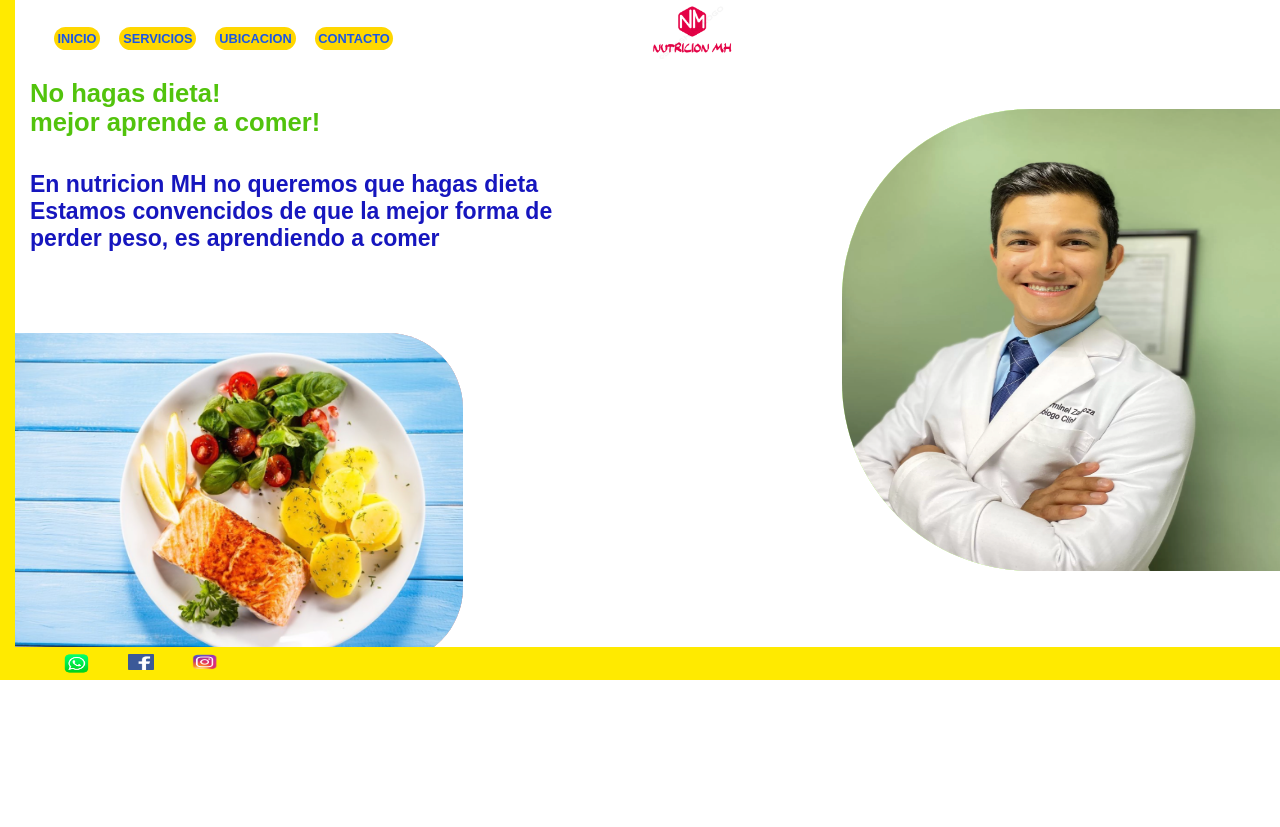
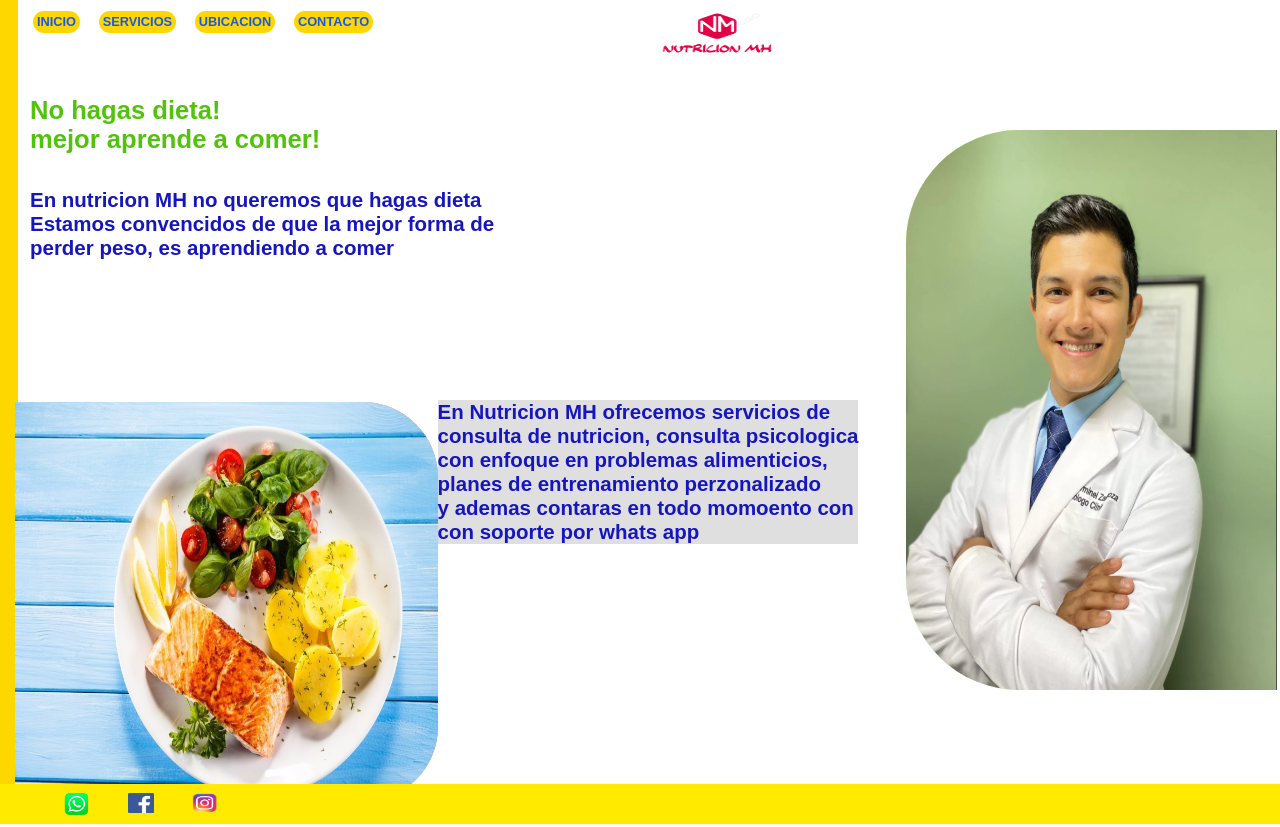
Before and after one commit to Manu3422/nutricionmh, a plain HTML site: page index.html in a window 1280 px wide. Before the commit the page ends 800 px from the top, so only its background shows below. Drawn offline with nearby package versions, Linux system fonts and the light colour scheme.

Commit message:
prueba2
adaptative

```diff
--- a/estiol.css
+++ b/estiol.css
@@ -10,7 +10,7 @@ body {
     padding: 0px;
     border-width: 0;
     background-color: rgba(255, 255, 255, 0.864);
-    height: 660px;
+    height: 100%;
     position: relative;
 
 }
@@ -18,20 +18,24 @@ body {
 
 
 
-#general {
-    margin: 0px;
-    padding: 1mm;
-    width: 2mm;
+.linea {
+    margin: 0%;
+    padding: 0%;
+    width: 5%;
     height: 100%;
-    background-color: rgb(255, 234, 0);
-    position: relative;
+    background-color:  #ffd700;
+    position: absolute;
+    float: right;
+    margin:auto;
+    top: 0%;
+    right:98.6%;
 
 
 
 
 }
 .img-log{
-
+    grid-area: header;
     height: 100%;
     width: 100%;
     float: right;
@@ -39,29 +43,32 @@ body {
     top: 25%;
     left: 25%;
 }
-#logo{
-
-    height: 9%;
-    width: 8%;
+.Encabezado{
+    grid-area: header;
+    height: 50%;
+    width: 11%;
     background-color: rgb(255, 255, 255);
-    margin: 0px;
+    margin: 5px;
     float: right;
     position: absolute;
     top: 0%;
     left: 50%;
+    top: 3%;
+    right: 50%;
 
 }
 
 
-#botones {
+.botones {
+grid-area: header;
 height: 5%;
-width: 40%;
+width: 48%;
 background-color: rgb(255, 255, 255);
 margin: 0px;
 float: right;
 position: absolute;
 top: 3%;
-left: 3.6%;
+right: 50%;
 border-top-left-radius: 10mm;
 border-bottom-left-radius: 10mm;
 border-top-right-radius: 10mm;
@@ -73,7 +80,7 @@ border-bottom-right-radius: 10mm;
 
 
     .btn {
-    margin-right: 1px;
+    margin-right: 8px;
     margin-left: 8px;
     background-color: #ffd700;
     background-size: 1000px;
@@ -129,38 +136,35 @@ border-bottom-right-radius: 10mm;
         padding: 2mm;
     }
 
-
-
     .img-nut {
-
+        grid-area: header;
         height: 100%;
         width: 100%;
       float: right;
         margin:auto;
         top: 25%;
         left: 25%;
-    border-top-left-radius: 50mm;
-    border-bottom-left-radius: 50mm;
+        border-top-left-radius: 30mm;
+        border-bottom-left-radius: 30mm;
+
     }
-
-
 
     #foto1{
         height: 70%;
-        width: 34.5%;
+        width: 29%;
         background-color: lawngreen;
         margin: 10px;
         float: right;
-        border-top-left-radius: 50mm;
-        border-bottom-left-radius: 50mm;
+        border-top-left-radius: 30mm;
+        border-bottom-left-radius: 30mm;
         position: absolute;
         top: 15%;
-        left: 65%;
+        left: 70%;
 }
 
 #foto2{
     height: 50%;
-    width: 35%;
+    width: 33%;
     background-color: rgb(177, 26, 26);
     margin: 10px;
     float: left;
@@ -184,7 +188,7 @@ border-bottom-right-radius: 10mm;
 
 
 
-#texto1{
+.texto1{
     font-family: sans-serif;
     font-size: 30px;
     color: rgb(82, 195, 12);
@@ -198,15 +202,16 @@ border-bottom-right-radius: 10mm;
 
 
     h4{
-    @media screen and {max-width: 350px}
+    @media screen and {max-width: 500px}
     font-size: 2vw;
     }
 
     h5{
         font-size: 2vw;
-        @media screen and {max-width: 350px}
-        font-size: 1.8vw;
+        @media screen and {max-width: 500px}
+        font-size: 1.6vw;
         color: rgb(22, 22, 190);
+        text-align:justify
         }
 
 .pie{
@@ -273,3 +278,51 @@ html {
     width: 50%;
     background-color: rgb(255, 234, 0);
 }
+
+.Cuerpo {
+    grid-area: main;
+    background-color: #201313;
+    font-family: sans-serif;
+    font-size: 30px;
+    position: absolute;
+    float: left;
+    top: 50%;
+    left: 27%;
+
+
+  }
+
+
+.Contenedor {
+    display: grid;
+    gap: auto;
+    /*Estructura para definir columnas como se visualizara en plantilla html*/
+      grid-template:
+      "header"  100px /*Encabezado*/
+      "navbar"  60px  /*Menu*/
+      "main"    100px  /*Cuerpo*/
+      "sidebar" 100px /*Barra Lateral*/
+      "footer"  100px; /*Pie*/
+  }
+
+  /*Visualizacion menor a 600px tamaño del dispositivo movil, se utilizará media query*/
+  @media (min-width: 400px) {
+    .Contenedor {
+
+      grid-template:
+        "header  header" 100% /*Encabezado*/
+        "navbar  navbar" 50%  /*Menu*/
+        "sidebar main"   40px  /*Cuerpo*/
+        "footer  footer footer" 100px /200px    auto;  /*Pie*/
+    }
+  }
+
+  /*Visualizacion mayor 900px tamaño del monitor de un equipo de computo, se utilizará media query*/
+  @media (min-width: 900px) {
+    .Contenedor {
+      grid-template:
+        "header  header header"  100px /*Encabezado*/
+        "navbar  main   sidebar" auto  /*Menu*/
+        "footer  footer footer"  100px / 200px    auto   200px; /*Pie*/
+      }
+    }
--- a/index.html
+++ b/index.html
@@ -10,12 +10,13 @@
     <script src="https://cdn.jsdelivr.net/npm/bootstrap@5.3.0-alpha3/dist/js/bootstrap.min.js" integrity="sha384-Y4oOpwW3duJdCWv5ly8SCFYWqFDsfob/3GkgExXKV4idmbt98QcxXYs9UoXAB7BZ" crossorigin="anonymous"></script>
     <script src="home.js"> </script>
 </head>
-<body class="Contnedor">
-    <div id = "logo">
+<aside class="linea"></aside>
+<body class="Contenedor" >
+    <header class = "Encabezado">
     <img src="log.png" class="img-log" alt="Responsive image">
-    </div>
+    </header>
 
-    <div id="botones">
+    <nav class="botones">
         <tr>
         <script src="home.js"> </script>
         <button id="Boton1" class="btn" >INICIO</button>
@@ -24,7 +25,7 @@
         <button id="Boton3" class="btn" >CONTACTO</button>
         </tr>
 
-    </div>
+    </nav>
 
 
     <div id="foto1">
@@ -36,17 +37,15 @@
     </div>
 
    <div>
-    <div id="texto1"> <h4>No hagas dieta! <br> mejor aprende a comer!</h4> <br>
+    <nav class="texto1"> <h4>No hagas dieta! <br> mejor aprende a comer!</h4> <br>
  <h5> En nutricion MH no queremos que hagas dieta <br> Estamos convencidos de que la mejor forma de <br>
-        perder peso, es aprendiendo a comer<br></div></h5> </div>
+        perder peso, es aprendiendo a comer<br></div></h5> </nav>
 
+        <article class="Cuerpo"><h5>En Nutricion MH ofrecemos servicios de <br> consulta
+        de nutricion, consulta psicologica <br> con enfoque en problemas alimenticios, <br>planes de entrenamiento perzonalizado <br>y ademas contaras en todo momoento con <br> con soporte por whats app</h>
 
-    </div>
+        </article>
 
-
-    <div id="general"></div>
-
-    </div>
 
     <footer class="pie">
             <button id="wa"><img src="wat1.png" alt="wa" class="img-wa"></button>
--- /dev/null
+++ b/servicios.css
@@ -0,0 +1,83 @@
+
+
+* {
+    box-sizing: border-box;
+    margin: 0;
+    padding: 0;
+  }
+
+  html {
+    height: 100%;
+  }
+
+  body {
+    font-family: "Public Sans", sans-serif;
+    font-size: 1.2rem;
+    min-height: 100%;
+  }
+
+  .Contenedor > * {
+    box-shadow: -1px 1px 7px 0px rgba(255, 32, 32, 0.75);
+    border-radius: 4px;
+    padding: 10px;
+    text-align: center;
+  }
+
+  .Encabezado {
+    grid-area: header;
+    background-color: #85aedd;
+  }
+
+  .Menu {
+    grid-area: navbar;
+    background-color: #afd6af;
+  }
+
+  .BarraLateral {
+    grid-area: sidebar;
+    background-color: #fdcfcf;
+  }
+
+  .Cuerpo {
+    grid-area: main;
+    background-color: #f5f5f5;
+  }
+
+  .Pie {
+    grid-area: footer;
+    background-color: #8c96a0;
+  }
+
+  .Contenedor {
+    display: grid;
+    gap: 10px;
+    /*Estructura para definir columnas como se visualizara en plantilla html*/
+      grid-template:
+      "header"  100px /*Encabezado*/
+      "navbar"  50px  /*Menu*/
+      "main"    auto  /*Cuerpo*/
+      "sidebar" 100px /*Barra Lateral*/
+      "footer"  100px; /*Pie*/
+  }
+
+  /*Visualizacion menor a 600px tamaño del dispositivo movil, se utilizará media query*/
+  @media (min-width: 600px) {
+    .Contenedor {
+
+      grid-template:
+        "header  header" 100px /*Encabezado*/
+        "navbar  navbar" 50px  /*Menu*/
+        "sidebar main"   auto  /*Cuerpo*/
+        "footer  footer" 100px /200px    auto;  /*Pie*/
+    }
+  }
+
+  /*Visualizacion mayor 900px tamaño del monitor de un equipo de computo, se utilizará media query*/
+  @media (min-width: 900px) {
+    .Contenedor {
+      grid-template:
+        "header  header header"  100px /*Encabezado*/
+        "navbar  main   sidebar" auto  /*Menu*/
+        "footer  footer footer"  100px / 200px    auto   200px; /*Pie*/
+      }
+    }
```
Also changed, not shown: servicios.html (added, +18 -0 lines), 1 other file. Lines whose indentation alone changed are shown as unchanged.
